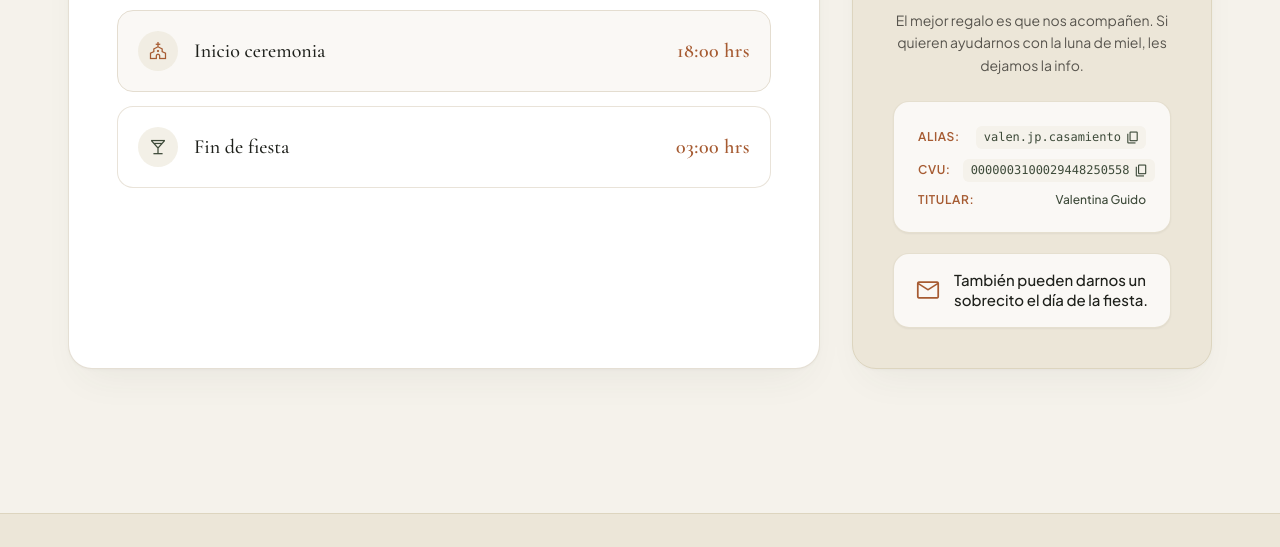
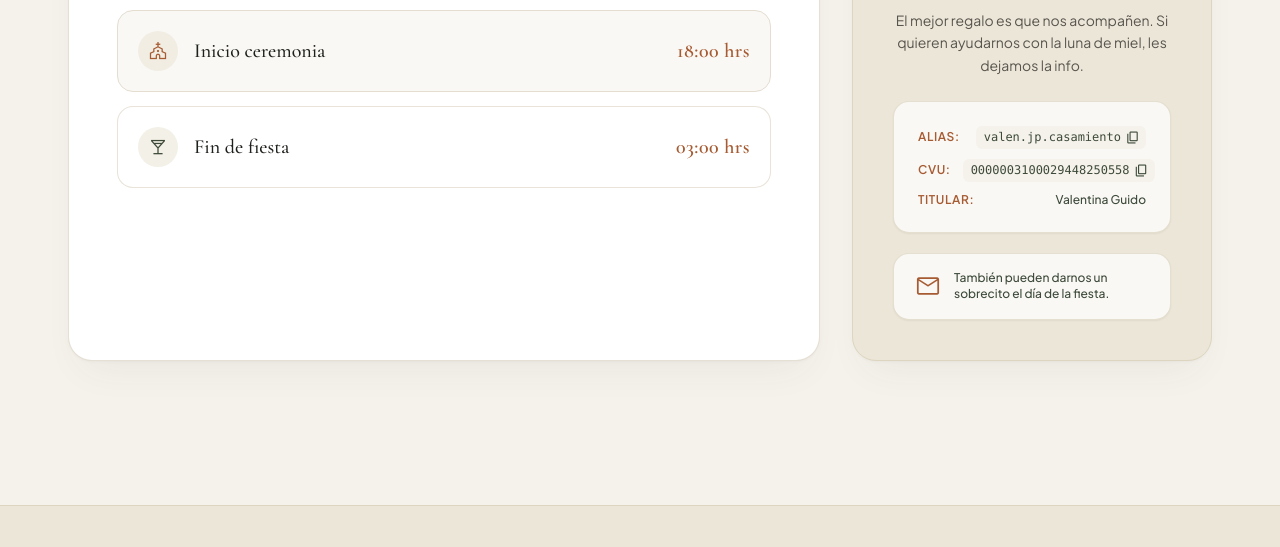
Before and after one commit to jpdelorenzo/wedding, a plain HTML site: page index.html in a window 1280 px wide. Shown: the part 2303-2850 px from the top of the page. Drawn offline with nearby package versions, Linux system fonts and the light colour scheme; a web font is replaced by a local one.

Commit message:
Tone down the cash-envelope note to match the account holder type.
Co-authored-by: Cursor <cursoragent@cursor.com>

```diff
--- a/index.html
+++ b/index.html
@@ -310,7 +310,7 @@
 </div>
 <div class="mt-5 flex items-center gap-3 rounded-2xl border border-[#DDD5BF]/70 bg-[#FAF8F5] px-5 py-4 shadow-sm text-left">
 <span class="material-symbols-outlined shrink-0 text-[#A65B32] text-[28px]" data-icon="mail">mail</span>
-<p class="text-sm sm:text-[15px] font-medium text-[#1E201B] leading-snug">También pueden darnos un sobrecito el día de la fiesta.</p>
+<p class="text-xs font-medium text-[#3D4A39] leading-snug">También pueden darnos un sobrecito el día de la fiesta.</p>
 </div>
 </article>
 </div>
```
